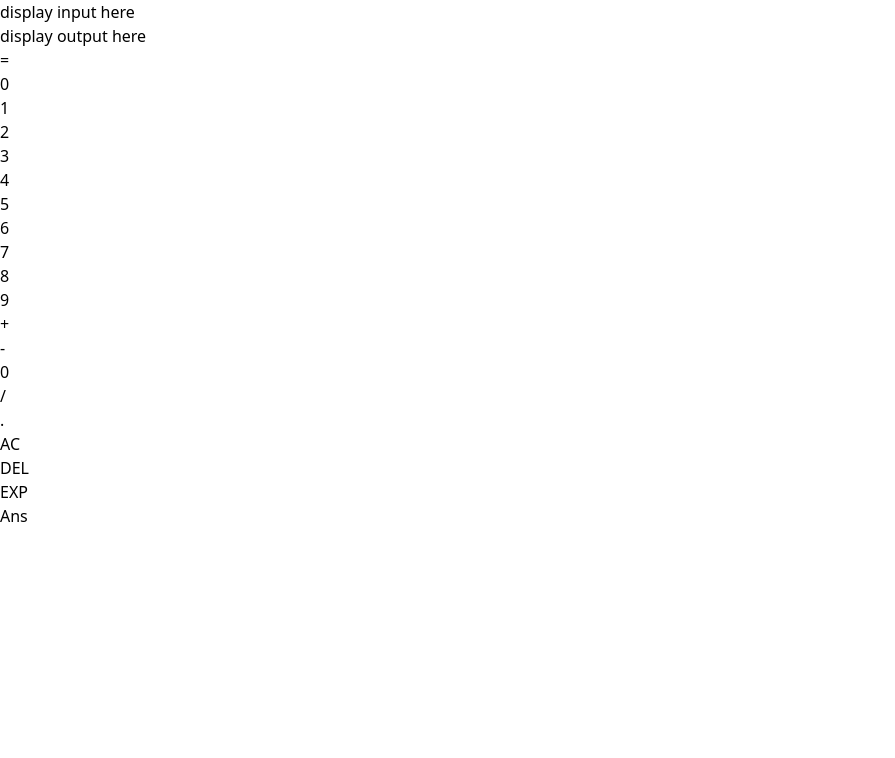
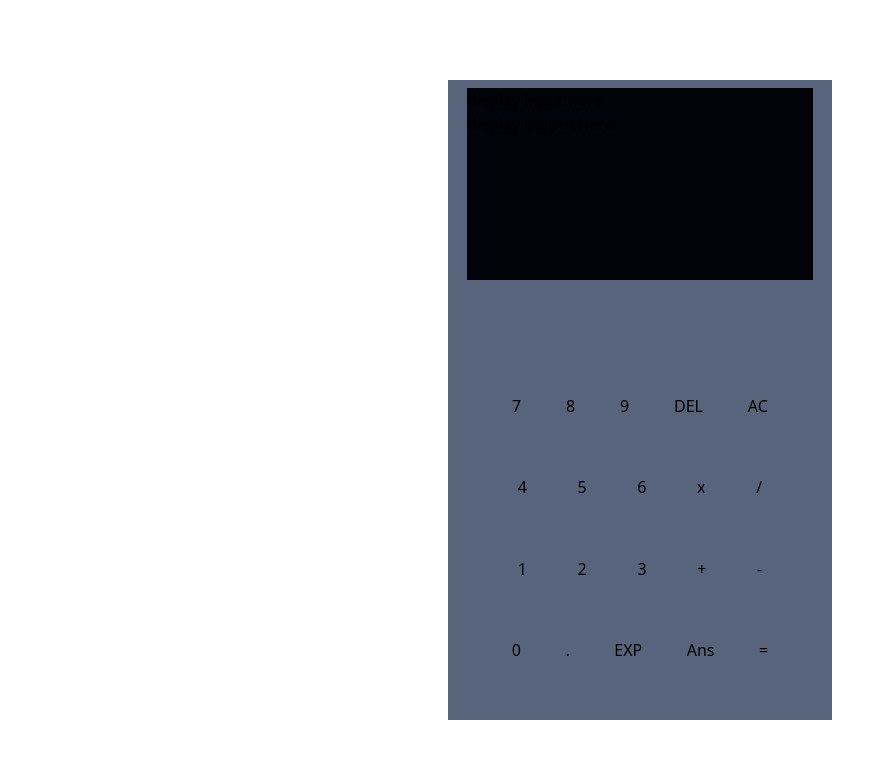
Before and after one commit to kimjisena/js-calculator, a React (Create React App) app: page / in a window 1280 px wide. Shown: the top 758 px of the page, without its empty margins (0-895 px from the left). Built offline with nearby package versions, Linux system fonts and the light colour scheme.

Commit message:
implement calculator layout

```diff
--- a/src/App.jsx
+++ b/src/App.jsx
@@ -3,9 +3,11 @@ import Input from "./components/Input";
 
 function App() {
   return (
-    <div className={`app`}>
-      <Display />
-      <Input />
+    <div className={`flex flex-col justify-center items-center w-full h-[100vh]`}>
+      <div className={`app flex flex-col justify-between items-center w-96 h-[80%] bg-input-wrapper`}>
+        <Display />
+        <Input />
+      </div>
     </div>
   );
 }
--- a/src/components/Display.jsx
+++ b/src/components/Display.jsx
@@ -3,7 +3,7 @@ import React from 'react';
 function Display () {
     return (
         <>
-            <div id='display'>
+            <div id='display' className={`w-[90%] h-48 bg-display-wrapper mt-2`}>
 
                 <div id='input-line'>
                     display input here
--- a/src/components/Input.jsx
+++ b/src/components/Input.jsx
@@ -3,31 +3,44 @@ import React from 'react';
 function Input () {
     return (
         <>
-            <div id='stdin'>
-                <div id='equals'>=</div>
+            <div id='stdin' className={`flex flex-col justify-evenly h-[60%] w-[90%] bg-input-wrapper`}>
+                {/* first row: 7, 8, 9, DEL, AC*/}
+                <div id='first-row' className={`flex justify-evenly`}>
+                    <div id='seven'>7</div>
+                    <div id='eight'>8</div>
+                    <div id='nine'>9</div>
+                    <div id='delete'>DEL</div>
+                    <div id='clear'>AC</div>
+                </div>
 
-                <div id='zero'>0</div>
+
+                {/* second row: 4, 5, 6, x, / */}
+                <div id='second-row' className={`flex justify-evenly`}>
+                    <div id='four'>4</div>
+                    <div id='five'>5</div>
+                    <div id='six'>6</div>
+                    <div id='multiply'>x</div>
+                    <div id='divide'>/</div>
+                </div>
+
+                {/* third row: 1, 2, 3, +, - */}
+                <div id='third-row' className={`flex justify-evenly`}>
                     <div id='one'>1</div>
                     <div id='two'>2</div>
                     <div id='three'>3</div>
-                <div id='four'>4</div>
-                <div id='five'>5</div>
-                <div id='six'>6</div>
-                <div id='seven'>7</div>
-                <div id='eight'>8</div>
-                <div id='nine'>9</div>
-
                     <div id='add'>+</div>
                     <div id='subtract'>-</div>
-                <div id='multiply'>0</div>
-                <div id='divide'>/</div>
+                </div>
 
+
+                {/* fourth row: 0, ., EXP, Ans, = */}
+                <div id='fourth-row' className={`flex justify-evenly`}>
+                    <div id='zero'>0</div>
                     <div id='decimal'>.</div>
-
-                <div id='clear'>AC</div>
-                <div id='delete'>DEL</div>
                     <div id='exponent'>EXP</div>
                     <div id='answer'>Ans</div>
+                    <div id='equals'>=</div>
+                </div>
             </div>
         </>
     );
```
Lines whose indentation alone changed are shown as unchanged.
